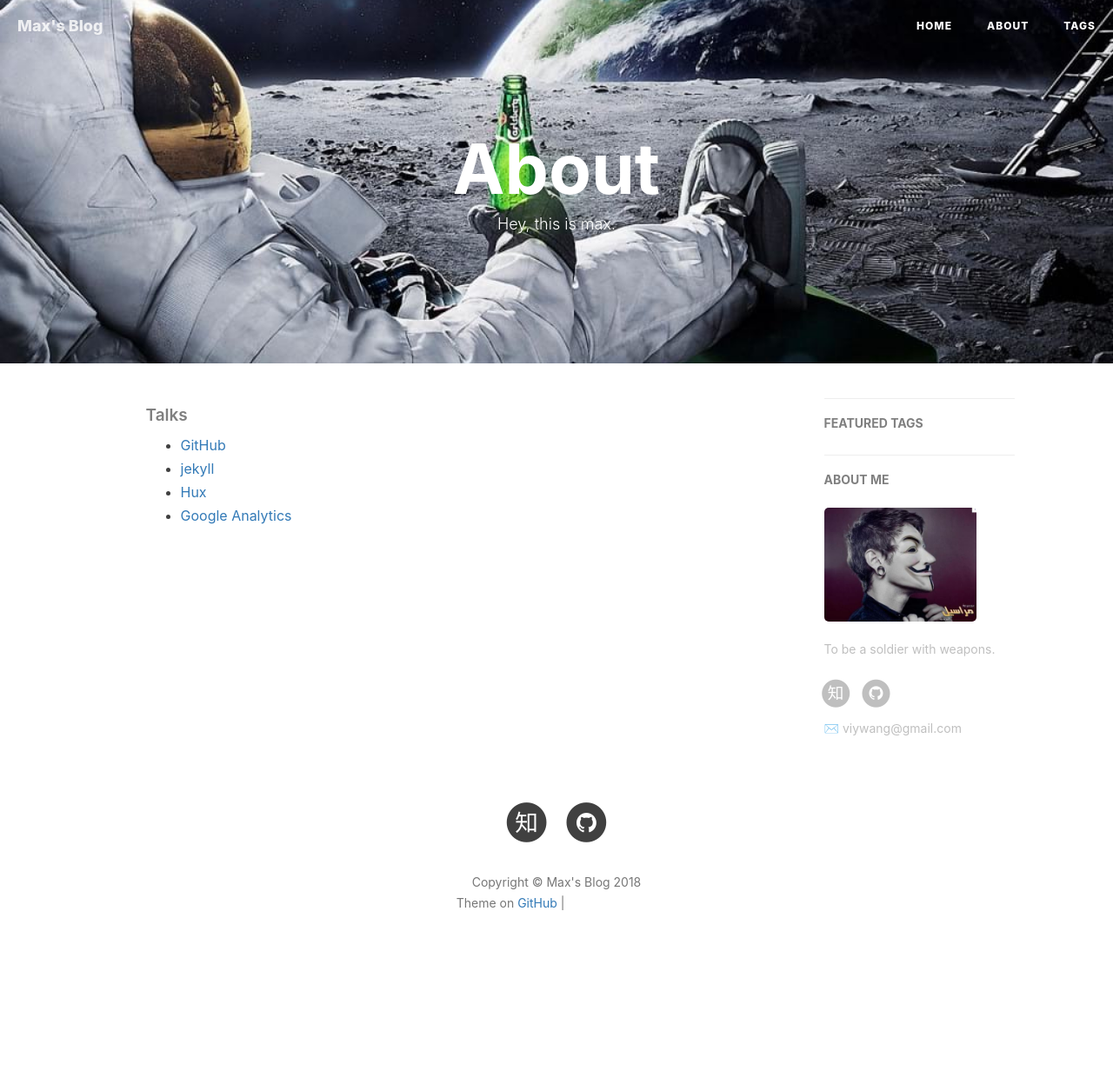
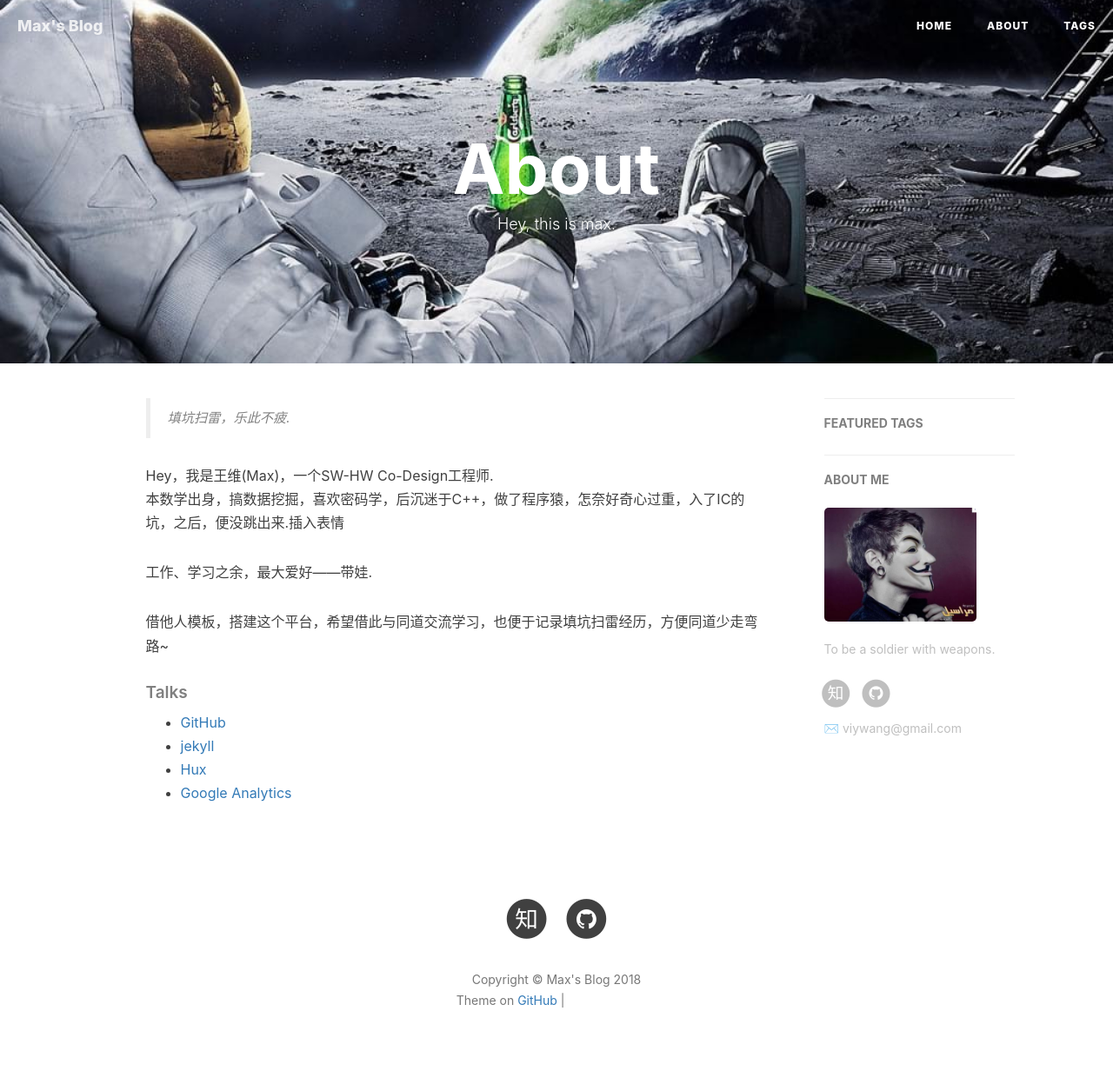
Before and after one commit to VVViy/VVViy.github.io, a Jekyll site: the page built from about.html, in a window 1280 px wide. Shown: the whole page at 87% size. Built offline with Jekyll 4.4.1, drawn with Linux system fonts in a browser that asks for light colours; nearby versions of some CDN libraries; comment, search, counter and statistics services are not loaded; before the commit the page ends 1143 px from its top, so only the background shows below that; grey boxes are pictures that could not be loaded.

Commit message:
Update about.html

```diff
--- a/about.html
+++ b/about.html
@@ -16,14 +16,14 @@ header-img: "img/blog-bg-cheers-earth.jpg"
 
     <!--copied from markdown -->
 
-    <!-- <blockquote><p>冰冻三尺 非一日之寒<br>
-    积土成山 非斯须之作</p></blockquote> -->
+    <blockquote><p>填坑扫雷，乐此不疲.</p></blockquote>
 
-    <!-- <p>Hey，我是<strong>柏荧(BY)</strong>，一只iOS程序猿，现在厦门工作。</p> -->
+    <p>Hey，我是王维(Max)，一个SW-HW Co-Design工程师.<br>
+	    本数学出身，搞数据挖掘，喜欢密码学，后沉迷于C++，做了程序猿，怎奈好奇心过重，入了IC的坑，之后，便没跳出来.插入表情</p>
 
-    <!-- <p>工作、学习之余，我还是一个健身爱好者，同时也非常喜欢拳击。</p> -->
+    <p>工作、学习之余，最大爱好——带娃.</p>
 
-    <!-- <p>这是我的利用 <a href="https://pages.github.com/">GitHub Pages</a> 与 <a href="http://jekyll.com.cn/">Jekyll</a> 搭建的 个人博客。我在GitHub主页<a href="https://github.com/qiubaiying">👉GitHub·BY</a> 与 简书主页<a href="https://http://www.jianshu.com/u/e71990ada2fd">👉BY</a>。如果有什么问题，欢迎提出探讨~</p> -->
+    <p>借他人模板，搭建这个平台，希望借此与同道交流学习，也便于记录填坑扫雷经历，方便同道少走弯路~</p>
 
     <p></p>
 
```
Also changed, not shown: other parts of about.html (+1 -5 lines).
